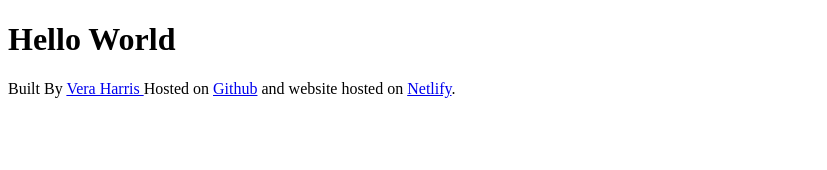
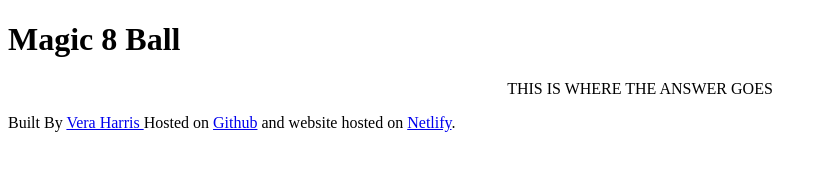
Before and after one commit to veetac21/magic-8-portfolio, a plain HTML site: page index.html in a window 1280 px wide. Shown: the whole page, without its empty margins (0-827 px from the left). Drawn offline with Linux system fonts and the light colour scheme.

Commit message:
Added the html

```diff
--- a/index.html
+++ b/index.html
@@ -6,12 +6,25 @@
     <title>Magic 8 Ball</title>
   </head>
   <body>
-    <h1>Hello World</h1>
+    <header>
+      <h1>Magic 8 Ball</h1>
+    </header>
+    <div class="ball">
+
+    <p id="answer"
+    class="answer"
+    align="center" >
+    THIS IS WHERE THE ANSWER GOES
+    </p>
+
+       </div>
     <footer>
       Built By
       <a href="https://github.com/veetac21"> Vera Harris </a>
-      Hosted on <a href="https://github.com/veetac21/magic-8-portfolio">Github</a> and
-      website hosted on <a href="https://magic8ballportfolio.netlify.app">Netlify</a>.
+      Hosted on
+      <a href="https://github.com/veetac21/magic-8-portfolio">Github</a> and
+      website hosted on
+      <a href="https://magic8ballportfolio.netlify.app">Netlify</a>.
     </footer>
   </body>
 </html>
```
